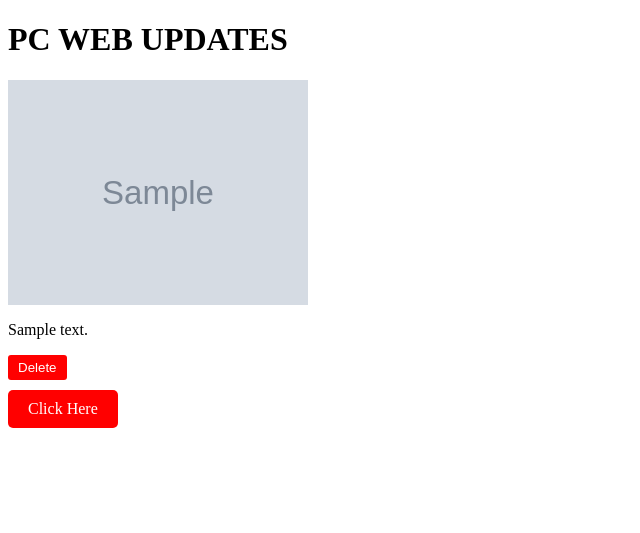
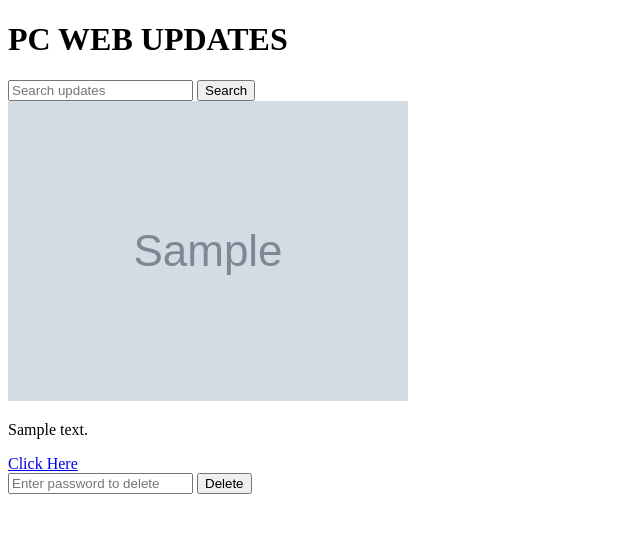
Before and after one commit to pcbotz/my-web, a Flask app: page /updates in a window 1280 px wide. Shown: the top 533 px of the page, without its empty margins (0-640 px from the left). Run offline with Flask 3, Linux system fonts and the light colour scheme; grey boxes marked "Sample" are stand-in pictures; a database or web service that is not in the repository returns one stand-in record (values such as "Sample title").

Commit message:
Update updates.html

```diff
--- a/templates/updates.html
+++ b/templates/updates.html
@@ -8,16 +8,23 @@
 </head>
 <body>
     <h1>PC WEB UPDATES</h1>
+    <form action="{{ url_for('updates') }}" method="get">
+        <input type="text" name="search" placeholder="Search updates">
+        <button type="submit">Search</button>
+    </form>
 
     {% for update in updates %}
-        <div class="update-item">
-            <img src="{{ update['photo'] }}" alt="Update Image">
+    <div class="update">
+        <div class="update-content">
+            <img src="{{ update['photo'] }}" alt="Update Photo" class="update-photo">
             <p>{{ update['text'] }}</p>
-            <form action="{{ url_for('delete_update', update_id=update['_id']) }}" method="post">
-                <button type="submit" class="delete-button">Delete</button>
-            </form>
-            <a href="{{ update['link'] }}" class="button red">Click Here</a>
+            <a href="{{ update['link'] }}" class="btn click-here-btn">Click Here</a>
         </div>
+        <form action="{{ url_for('delete_update', update_id=update['_id']) }}" method="post" class="delete-form">
+            <input type="password" name="password" placeholder="Enter password to delete" required>
+            <button type="submit" class="btn delete-btn">Delete</button>
+        </form>
+    </div>
     {% endfor %}
 </body>
 </html>
```
